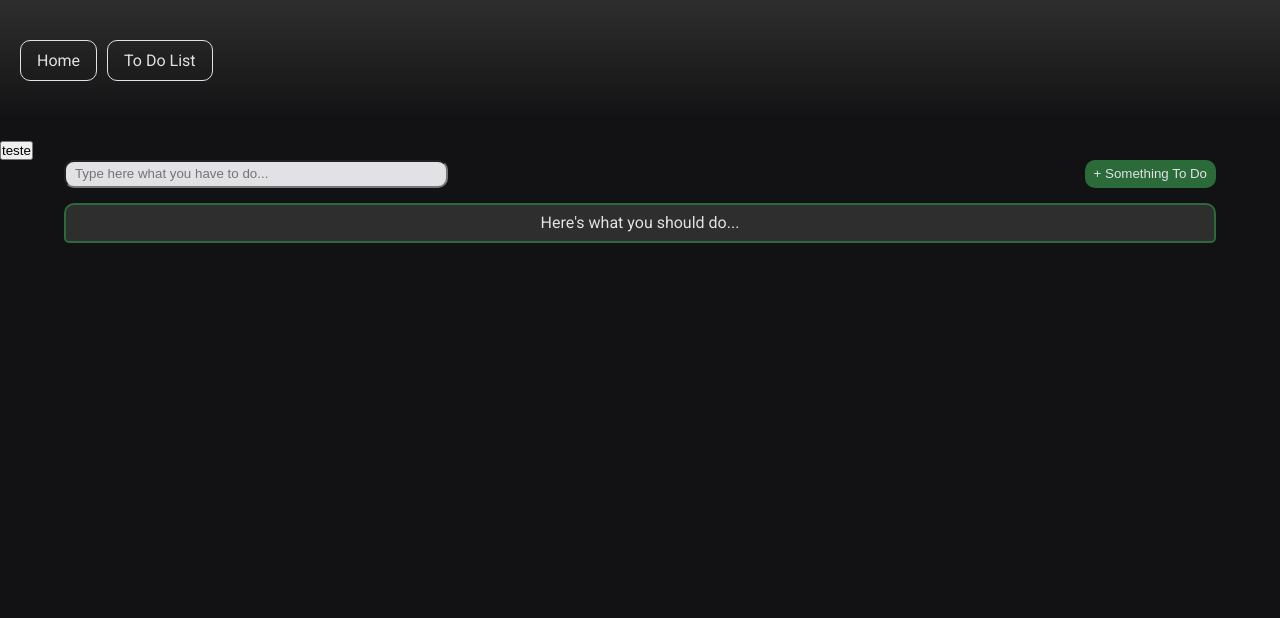
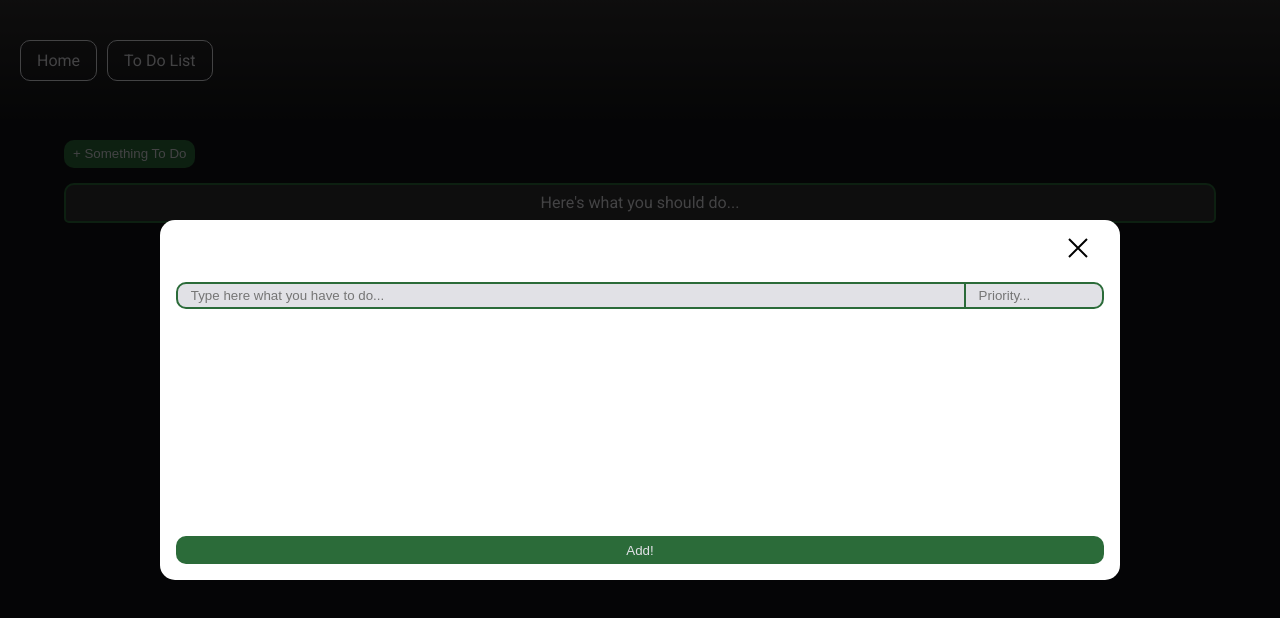
Before and after one commit to ArthurRF/NextJSLearn, a Next.js app: page /todo in a window 1280 px wide. Both pictures are taken after a click on the button "+ Something To Do". Shown: the top 618 px of the page. Built offline with nearby package versions, Linux system fonts and the light colour scheme.

Commit message:
FEAT - Modal implemented, fields started

```diff
--- a/src/pages/todo/index.tsx
+++ b/src/pages/todo/index.tsx
@@ -1,7 +1,8 @@
 import Head from 'next/head'
 import { useState } from 'react';
 import * as S from './styles';
-import { FaPencilAlt, FaToggleOn, FaTrashAlt } from 'react-icons/fa';
+import { FaPencilAlt, FaTrashAlt } from 'react-icons/fa';
+import { GrClose } from 'react-icons/gr';
 
 type TThingTodo = {
   done: boolean,
@@ -13,7 +14,10 @@ const Home: React.FC = () => {
 
   const [thingsTodo, setThingsTodo] = useState<TThingTodo[]>([]);
   const [newThingMessage, setNewThingMessage] = useState<string>('');
-  const [isModalVisible, setIsModalVisible] = useState<boolean>(false);
+  const [newThingPriority, setNewThingPriority] = useState<number | null>(null);
+  const [modalVisible, setModalVisible] = useState<boolean>(false);
+  const [inputMessageNotFilled, setInputMessageNotFilled] = useState<boolean>(false);
+  const [inputPriorityNotFilled, setInputPriorityNotFilled] = useState<boolean>(false);
 
   return (
     <>
@@ -21,12 +25,83 @@ const Home: React.FC = () => {
         <title>To Do List</title>
       </Head>
 
-      <button onClick={_ => setIsModalVisible(!isModalVisible)}>teste</button>
       {
-        isModalVisible &&
+        modalVisible &&
         <S.ModalContainer>
-          <S.ModalInput>
-            <S.CloseModal />
+          <S.ModalInput >
+            <S.CloseModal onClick={_ => {
+              setModalVisible(!modalVisible)
+              setNewThingMessage('')
+              setNewThingPriority(null)
+              setInputMessageNotFilled(false)
+              setInputPriorityNotFilled(false)
+            }}>
+              <GrClose />
+            </S.CloseModal>
+            <S.InputsContainer>
+              <S.InputMessageContainer
+                error={inputMessageNotFilled}
+                type='text'
+                placeholder='Type here what you have to do...'
+                value={newThingMessage} onChange={e => {
+                  setNewThingMessage(e.target.value)
+                }}
+                onBlur={_ => {
+                  if (!newThingMessage) {
+                    setInputMessageNotFilled(true);
+                  } else {
+                    setInputMessageNotFilled(false)
+                  }
+                }}
+              />
+              <S.InputPriorityContainer
+                error={inputPriorityNotFilled}
+                list='priorities'
+                placeholder='Priority...'
+                value={newThingPriority || undefined} onChange={e => {
+                  setNewThingPriority(Number(e.target.value))
+                }}
+                onBlur={_ => {
+                  if (!newThingPriority) {
+                    setInputPriorityNotFilled(true);
+                  } else {
+                    setInputPriorityNotFilled(false)
+                  }
+                }}
+              />
+              <datalist id='priorities'>
+                <option value={1}>1</option>
+                <option value={2}>2</option>
+                <option value={3}>3</option>
+                <option value={4}>4</option>
+                <option value={5}>5</option>
+              </datalist>
+            </S.InputsContainer>
+            <S.AddButton onClick={_ => {
+              const newThingTodo: TThingTodo = {
+                done: false,
+                message: newThingMessage,
+                priority: newThingPriority || 1,
+              };
+
+              if (!newThingTodo.message) {
+                setInputMessageNotFilled(true);
+              }
+
+              if (!newThingTodo.priority) {
+                setInputPriorityNotFilled(true);
+              }
+
+              if (newThingTodo.message && newThingTodo.priority) {
+                setThingsTodo([...thingsTodo, newThingTodo]);
+                setNewThingMessage('');
+                setNewThingPriority(null);
+                setInputMessageNotFilled(false)
+                setInputPriorityNotFilled(false)
+              }
+            }}>
+              Add!
+            </S.AddButton>
           </S.ModalInput>
         </S.ModalContainer>
       }
@@ -34,27 +109,8 @@ const Home: React.FC = () => {
       <S.ListContainer>
         <S.ManagerContainer>
           <div>
-            <S.InputContainer
-              type='text'
-              placeholder='Type here what you have to do...'
-              value={newThingMessage} onChange={e => {
-                setNewThingMessage(e.target.value)
-              }}
-            />
-
             <S.AddButton onClick={_ => {
-              const newThingTodo: TThingTodo = {
-                done: false,
-                message: newThingMessage,
-                priority: 0,
-              };
-
-              if (!newThingTodo.message) {
-                alert('Please insert a message to be added');
-              } else {
-                setThingsTodo([...thingsTodo, newThingTodo]);
-                setNewThingMessage('');
-              }
+              setModalVisible(!modalVisible);
             }}>
               + Something To Do
             </S.AddButton>
--- a/src/pages/todo/styles.ts
+++ b/src/pages/todo/styles.ts
@@ -1,8 +1,4 @@
-import styled from "styled-components";
-
-interface ICheckboxProps {
-  alreadyDone: boolean;
-}
+import styled, { keyframes } from "styled-components";
 
 export const ManagerContainer = styled.div`
   width: 90vw;
@@ -13,33 +9,6 @@ export const ManagerContainer = styled.div`
   div {
     width: 90vw;
     display: flex;
-  }
-`;
-
-export const InputContainer = styled.input`
-  width: 30vw;
-  margin-right: auto;
-  padding: 0 0.7vw;
-
-  border-radius: 10px;
-  background-color: ${props => props.theme.colors.text};
-`;
-
-export const AddButton = styled.button`
-  padding: 0.5vw 0.7vw;
-  margin-left: auto;
-
-  border-radius: 10px;
-  border-style: none;
-
-  background-color: ${props => props.theme.colors.primary};
-  color: ${props => props.theme.colors.text};
-
-  :hover {
-    transition: 300ms;
-
-    background-color: ${props => props.theme.colors.primaryLight};
-    color: white;
   }
 `;
 
@@ -127,7 +96,7 @@ export const ListItem = styled.li`
   margin-top: 5px;
 `;
 
-export const StyledCheckbox = styled.div<ICheckboxProps>`
+export const StyledCheckbox = styled.div<{ alreadyDone: boolean }>`
   display: inline-block;
   width: 1em;
   height: 0.8em;
@@ -149,24 +118,104 @@ export const ModalContainer = styled.div`
 
   display: grid;
   place-items: center;
+
+  transition: background-color 1s;
 `;
 
 export const ModalInput = styled.div`
   width: 75vw;
   height: 45vh;
+  padding: 1rem;
   border-radius: 15px;
-
-
   background-color: white;
+  display: flex;
+  flex-direction: column;
 `;
 
 export const CloseModal = styled.div`
+  width: 4vw;
+  margin-left: auto;
+  font-size: 1.5em;
+  font-weight: 400;
 
-  position: absolute;
-  width: 5vw;
-  height: 5vh;
-  border-radius: 15px;
-  transition: all 150ms;
+  text-align: center;
+  align-items: center;
+
   cursor: pointer;
-  border: 1px solid ${props => props.theme.colors.primary};
 `;
+
+export const InputsContainer = styled.div`
+  display: flex;
+  flex-direction: row;
+  align-items: center;
+
+  margin-top: 1rem;
+`;
+
+export const InputMessageContainer = styled.input<{ error: boolean }>`
+  width: 85%;
+  padding: 0.5vh 1vw;
+
+  border-radius: 10px 0px 0px 10px;
+  background-color: ${props => props.theme.colors.text};
+
+  transition: border 300ms;
+  animation: ${props => props.error ? shake : ''} 300ms;
+
+  border-top: 2px solid ${props => props.error ? props.theme.colors.deletion : props.theme.colors.primary};
+  border-right: 1px solid ${props => props.error ? props.theme.colors.deletion : props.theme.colors.primary};
+  border-bottom: 2px solid ${props => props.error ? props.theme.colors.deletion : props.theme.colors.primary};
+  border-left: 2px solid ${props => props.error ? props.theme.colors.deletion : props.theme.colors.primary};
+`;
+
+export const InputPriorityContainer = styled.input<{ error: boolean }>`
+  width: 15%;
+  padding: 0.5vh 1vw;
+
+  border-radius: 0px 10px 10px 0px;
+  background-color: ${props => props.theme.colors.text};
+
+  transition: border 300ms;
+  animation: ${props => props.error ? shake : ''} 300ms;
+
+  border-top: 2px solid ${props => props.error ? props.theme.colors.deletion : props.theme.colors.primary};
+  border-right: 2px solid ${props => props.error ? props.theme.colors.deletion : props.theme.colors.primary};
+  border-bottom: 2px solid ${props => props.error ? props.theme.colors.deletion : props.theme.colors.primary};
+  border-left: 1px solid ${props => props.error ? props.theme.colors.deletion : props.theme.colors.primary};
+`;
+
+export const AddButton = styled.button`
+  padding: 0.5vw 0.7vw;
+  margin-top: auto;
+
+  border-radius: 10px;
+  border-style: none;
+
+  background-color: ${props => props.theme.colors.primary};
+  color: ${props => props.theme.colors.text};
+
+  :hover {
+    transition: 300ms;
+
+    background-color: ${props => props.theme.colors.primaryLight};
+    color: white;
+  }
+`;
+
+const shake = keyframes`
+  10%, 90% {
+    transform: translate3d(-0.5px, 0, 0);
+  }
+
+  20%, 80% {
+    transform: translate3d(1px, 0, 0);
+  }
+
+  30%, 50%, 70% {
+    transform: translate3d(-2px, 0, 0);
+  }
+
+  40%, 60% {
+    transform: translate3d(2px, 0, 0);
+  }
+`
```
